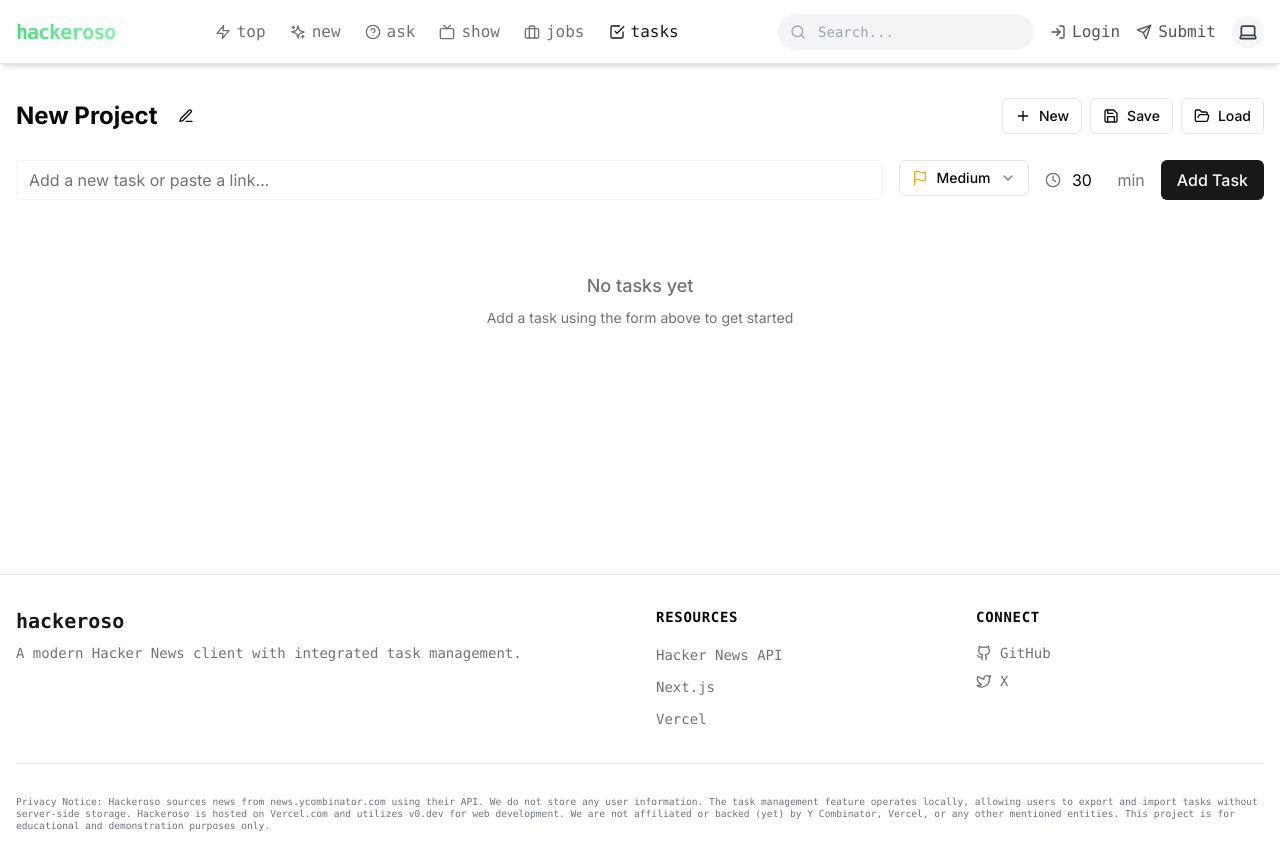
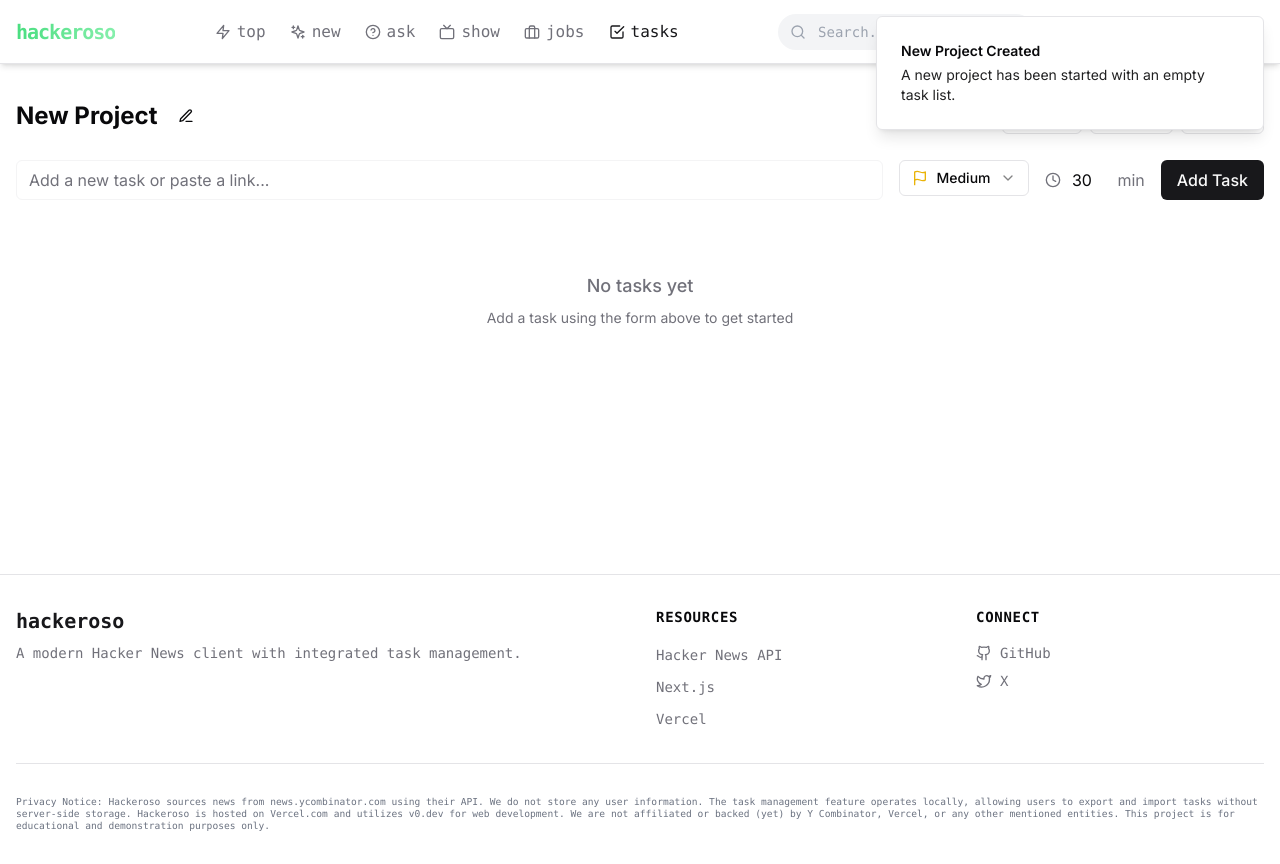
Before and after one commit to lpolish/hackeroso, a Next.js app: page /tasks in a window 1280 px wide. Both pictures are taken after a click on the button "New". Built offline with nearby package versions, Linux system fonts and the light colour scheme.

Commit message:
updated toaster dismissing now at touch and fixed load anew new projects on tasks mnger

```diff
--- a/app/components/TaskManager.tsx
+++ b/app/components/TaskManager.tsx
@@ -10,18 +10,17 @@ import { Input } from "./ui/input"
 import { PenLine, Plus, Save, FolderOpen } from 'lucide-react'
 import { useToast } from "@/app/components/ui/use-toast"
 import { useTheme } from 'next-themes'
-import { Dialog, DialogContent, DialogDescription, DialogFooter, DialogHeader, DialogTitle, DialogTrigger } from "@/app/components/ui/dialog"
+import { Dialog, DialogContent, DialogDescription, DialogFooter, DialogHeader, DialogTitle, } from "@/app/components/ui/dialog"
 
 export default function TaskManager() {
   const {
     tasks,
     updateTask,
-    deleteTask,
-    viewMode,
-    setViewMode,
     reorderTasks,
     projectName,
     setProjectName,
+    clearTasks,
+    setTasks,
   } =useTaskContext()
   const [isMobile, setIsMobile] = useState(false)
   const [isEditingProjectName, setIsEditingProjectName] = useState(false)
@@ -57,16 +56,13 @@ export default function TaskManager() {
   const onDragEnd = (result: DropResult) => {
     const { source, destination } = result
 
-    // Dropped outside the list
     if (!destination) {
       return
     }
 
-    // Reorder within the same list
     if (source.droppableId === destination.droppableId) {
       reorderTasks(source.droppableId as 'pending' | 'running' | 'completed', source.index, destination.index)
     } else {
-      // Move to a different list
       const newStatus = destination.droppableId as 'pending' | 'running' | 'completed'
       const taskId = result.draggableId
       const task = tasks.find(t => t.id === taskId)
@@ -128,17 +124,16 @@ export default function TaskManager() {
           if (typeof content === 'string') {
             const importedData = JSON.parse(content)
             setProjectName(importedData.name)
-            // Here you would also update the tasks in your context
-            // This depends on how your context is set up to handle bulk updates
+            setTasks(importedData.tasks)
             toast({
-              title: "Project imported",
-              description: "Your project has been successfully imported.",
+              title: "Project Imported",
+              description: `Project "${importedData.name}" has been successfully imported with ${importedData.tasks.length} tasks.`,
             })
           }
         } catch (error) {
           console.error('Error parsing imported file:', error)
           toast({
-            title: "Import failed",
+            title: "Import Failed",
             description: "There was an error importing your project. Please check the file and try again.",
             variant: "destructive",
           })
@@ -153,9 +148,7 @@ export default function TaskManager() {
       setConfirmAction('new')
       setIsConfirmDialogOpen(true)
     } else {
-      // If no tasks, just create a new project without confirmation
-      setProjectName('New Project')
-      // Clear tasks (you'll need to implement this in your context)
+      createNewProject()
     }
   }
 
@@ -164,19 +157,26 @@ export default function TaskManager() {
       setConfirmAction('load')
       setIsConfirmDialogOpen(true)
     } else {
-      // If no tasks, just trigger file input without confirmation
       document.getElementById('file-input')?.click()
     }
   }
 
   const handleConfirmAction = () => {
     if (confirmAction === 'new') {
-      setProjectName('New Project')
-      // Clear tasks (you'll need to implement this in your context)
+      createNewProject()
     } else if (confirmAction === 'load') {
       document.getElementById('file-input')?.click()
     }
     setIsConfirmDialogOpen(false)
+  }
+
+  const createNewProject = () => {
+    setProjectName('New Project')
+    clearTasks()
+    toast({
+      title: "New Project Created",
+      description: "A new project has been started with an empty task list.",
+    })
   }
 
   return (
--- a/app/components/ui/toast.tsx
+++ b/app/components/ui/toast.tsx
@@ -48,7 +48,9 @@ const Toast = React.forwardRef<
   return (
     <ToastPrimitives.Root
       ref={ref}
-      className={cn(toastVariants({ variant }), className)}
+      className={cn(toastVariants({ variant }),
+        "cursor-pointer transition-all hover:opacity-80",
+        className)}
       {...props}
     />
   )
--- a/app/components/ui/toaster.tsx
+++ b/app/components/ui/toaster.tsx
@@ -11,13 +11,13 @@ import {
 import { useToast } from "../ui/use-toast"
 
 export function Toaster() {
-  const { toasts } = useToast()
+  const { toasts, dismiss } = useToast()
 
   return (
     <ToastProvider>
       {toasts.map(function ({ id, title, description, action, ...props }) {
         return (
-          <Toast key={id} {...props}>
+          <Toast key={id} {...props} onClick={() => dismiss(id)}>
             <div className="grid gap-1">
               {title && <ToastTitle>{title}</ToastTitle>}
               {description && (
@@ -29,7 +29,7 @@ export function Toaster() {
           </Toast>
         )
       })}
-      <ToastViewport className="fixed top-4 right-4 z-[9999] flex flex-col gap-2 w-full max-w-[420px]" />
+      <ToastViewport />
     </ToastProvider>
   )
 }
```
